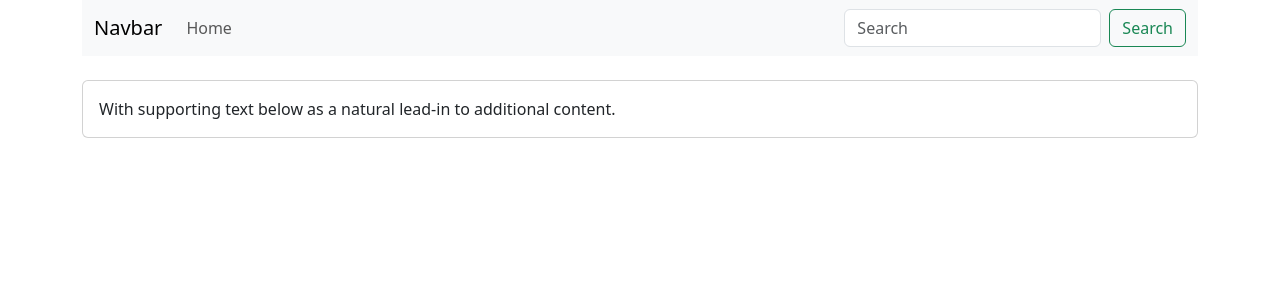
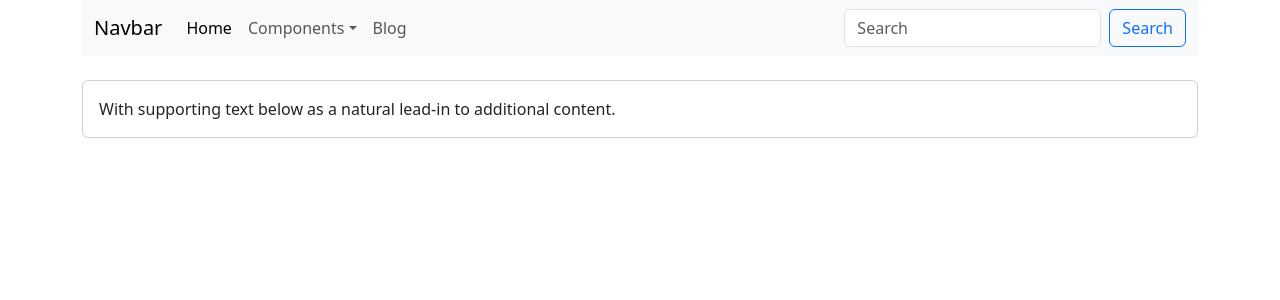
Before and after one commit to novborn/react_blog_on_scroll, a React (Create React App) app: page / in a window 1280 px wide. Shown: the top 300 px of the page. Built offline with nearby package versions, Linux system fonts and the light colour scheme.

Commit message:
set navigation, set left right section on blog page

```diff
--- a/src/components/Header.jsx
+++ b/src/components/Header.jsx
@@ -1,6 +1,24 @@
-import React from "react";
+import React, {useState} from "react";
+import { NavLink } from "react-router-dom";
 
 const Header = () => {
+
+  const [isOpen, setIsOpen] = useState(false);
+
+  const handleMouseEnter = () => {
+    setIsOpen(true);
+  };
+
+  const handleMouseLeave = () => {
+    setIsOpen(false);
+  };
+
+  const handleClick = () => {
+    setIsOpen(!isOpen);
+  };
+
+
+
   return (
    <>
 
@@ -24,14 +42,48 @@ const Header = () => {
       <ul className="navbar-nav me-auto mb-2 mb-lg-0">
 
         <li className="nav-item">
-          <a
+        <NavLink
             className="nav-link"
-            href="#"
+            to="/"
             tabIndex={-1}
             aria-disabled="true"
-          >
+            >
             Home
-          </a>
+          </NavLink>
+        </li>
+
+            <li
+              className={`nav-item dropdown ${isOpen ? 'show' : ''}`}
+              onMouseEnter={handleMouseEnter}
+              onMouseLeave={handleMouseLeave}
+              onClick={handleClick}
+            >
+              <a className="nav-link dropdown-toggle" href="#" id="navbarDropdownMenuLink" role="button" aria-expanded={isOpen}>
+                Components
+              </a>
+              <ul className={`dropdown-menu ${isOpen ? 'show' : ''}`} aria-labelledby="navbarDropdownMenuLink">
+                <li>
+                <NavLink
+                  className="dropdown-item"
+                  to="/state-city"
+                  >
+                  State City Selections
+                </NavLink>
+                </li>
+                <li><a className="dropdown-item" href="#">Another action</a></li>
+                <li><a className="dropdown-item" href="#">Something else here</a></li>
+              </ul>
+            </li>
+
+        <li className="nav-item">
+        <NavLink
+            className="nav-link"
+            to="/blog"
+            tabIndex={-1}
+            aria-disabled="true"
+            >
+            Blog
+          </NavLink>
         </li>
       </ul>
       <form className="d-flex">
@@ -41,7 +93,7 @@ const Header = () => {
           placeholder="Search"
           aria-label="Search"
         />
-        <button className="btn btn-outline-success" type="submit">
+        <button className="btn btn-outline-primary" type="submit">
           Search
         </button>
       </form>
--- a/src/components/blog/BodyRight.jsx
+++ b/src/components/blog/BodyRight.jsx
@@ -2,7 +2,14 @@ import React from 'react'
 
 const BodyRight = () => {
   return (
-    <div>BodyRight</div>
+    <>
+
+      <div className="container mt-4">
+      <h6>Latest Posts</h6>
+      <hr />
+      </div>
+
+    </>
   )
 }
 
--- a/src/routes/PageLayouts.jsx
+++ b/src/routes/PageLayouts.jsx
@@ -12,16 +12,18 @@ const PageLayouts = () => {
   return (
 
    <>
+    <Router>
    <div className="container">
       <Header/>
-        <Router>
+
           <Routes>
             <Route path="/blog" element={<BlogView />} />
             <Route path="/state-city" element={<CityStateView />} />
           </Routes>
-        </Router>
+
       <Footer/>
     </div>
+    </Router>
    </>
 
   )
--- a/src/views/BlogView.jsx
+++ b/src/views/BlogView.jsx
@@ -6,8 +6,13 @@ import BodyRight from '../components/blog/BodyRight.jsx'
 const BlogView = () => {
   return (
     <>
-      <BodyLeft/>
-      <BodyRight/>
+    <div className="container">
+      <div className="row">
+        <div className="col-md-9"><BodyLeft/></div>
+        <div className="col-md-3"><BodyRight/></div>
+      </div>
+    </div>
+
     </>
   );
 };
```
